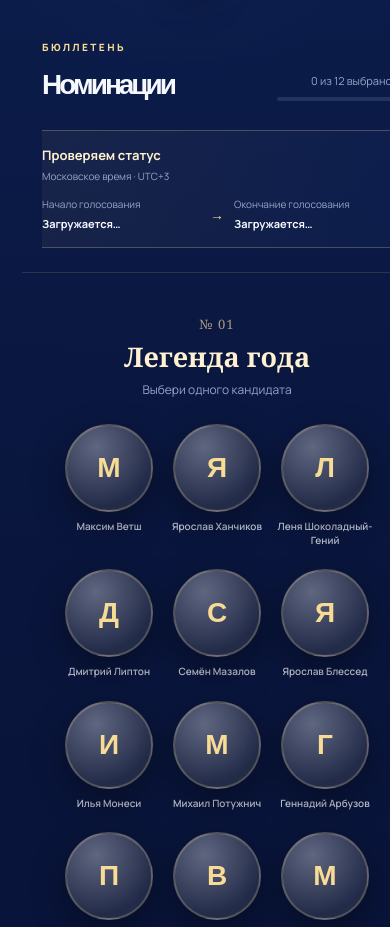
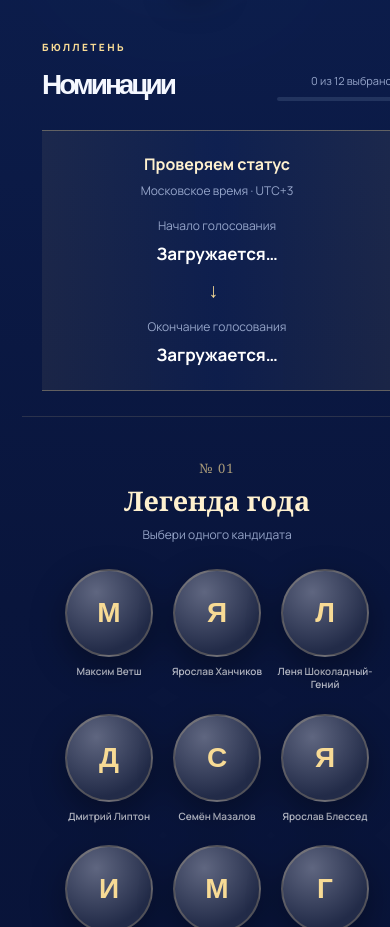
Before and after one commit to imnotd1ma/slago-awards, a plain HTML site: page index.html in a window 390 px wide. Shown: the part 960-1887 px from the top of the page. Drawn offline with nearby package versions, Linux system fonts and the light colour scheme; no server answers; a web font is replaced by a local one.

Commit message:
another fix of time

```diff
--- a/styles.css
+++ b/styles.css
@@ -126,15 +126,15 @@ body:before { content:""; position:fixed; z-index:-4; inset:0; pointer-events:no
 .admin-control-row h2,.admin-section h2 { margin:0; font:600 18px Unbounded,sans-serif; }
 .admin-control-row p { margin:7px 0 0; color:var(--muted); font-size:12px; }
 .voting-period { margin:20px 0 0; color:#fff1cf; font-size:13px; font-weight:700; }
-.voting-schedule { display:grid; grid-template-columns:minmax(180px,.7fr) minmax(0,1.7fr); align-items:center; gap:24px; margin:-5px 0 28px; padding:17px 21px; border-top:1px solid rgba(248,219,149,.25); border-bottom:1px solid rgba(248,219,149,.25); background:linear-gradient(90deg,rgba(248,219,149,.055),rgba(83,143,255,.04)); }
-.voting-window-meta { display:grid; gap:5px; }
-.voting-window-meta strong { color:#fff1cf; font-size:13px; }
-.voting-window-meta span { color:var(--muted); font-size:10px; }
-.voting-window-times { display:grid; grid-template-columns:minmax(0,1fr) auto minmax(0,1fr); align-items:center; gap:20px; }
-.voting-window-times > div { min-width:0; display:grid; gap:5px; }
-.voting-window-times small { color:var(--muted); font-size:10px; }
-.voting-window-times strong { color:#f5f8ff; font-size:12px; line-height:1.45; overflow-wrap:anywhere; }
-.voting-window-divider { color:var(--accent); font-size:18px; }
+.voting-schedule { display:grid; justify-items:center; gap:20px; margin:0 0 34px; padding:27px 24px 29px; border-top:1px solid rgba(248,219,149,.32); border-bottom:1px solid rgba(248,219,149,.32); background:linear-gradient(90deg,rgba(248,219,149,.07),rgba(83,143,255,.055),rgba(248,219,149,.07)); text-align:center; }
+.voting-window-meta { display:grid; justify-items:center; gap:7px; }
+.voting-window-meta strong { color:#fff1cf; font-size:17px; }
+.voting-window-meta span { color:var(--muted); font-size:12px; }
+.voting-window-times { width:min(850px,100%); display:grid; grid-template-columns:minmax(0,1fr) auto minmax(0,1fr); align-items:center; gap:32px; }
+.voting-window-times > div { min-width:0; display:grid; justify-items:center; gap:8px; }
+.voting-window-times small { color:var(--muted); font-size:12px; }
+.voting-window-times strong { color:#fff; font-size:20px; line-height:1.4; overflow-wrap:anywhere; }
+.voting-window-divider { color:var(--accent); font-size:26px; }
 .status-dot.is-waiting i { background:#fbbf24; box-shadow:0 0 10px #fbbf24; animation:none; }
 .switch { position:relative; width:54px; height:30px; flex:none; }
 .switch input { position:absolute; opacity:0; width:1px; height:1px; }
@@ -179,10 +179,11 @@ body:before { content:""; position:fixed; z-index:-4; inset:0; pointer-events:no
 .candidate-description { color:rgba(238,239,245,.66); font-size:11px; font-weight:400; line-height:1.45; overflow-wrap:anywhere; }
 @media(max-width:760px) {
   .admin-main { padding:44px 20px 75px; }
-  .voting-schedule { grid-template-columns:1fr; gap:14px; margin:0 20px 24px; padding:15px 0; }
-  .voting-window-times { gap:10px; }
-  .voting-window-times strong { font-size:11px; }
-  .voting-window-divider { font-size:14px; }
+  .voting-schedule { gap:18px; margin:0 20px 25px; padding:22px 10px 24px; }
+  .voting-window-meta strong { font-size:16px; }
+  .voting-window-times { grid-template-columns:1fr; gap:16px; }
+  .voting-window-times strong { font-size:17px; }
+  .voting-window-divider { transform:rotate(90deg); font-size:20px; line-height:1; }
   .admin-heading h1 { font-size:27px; }
   .admin-dates,.admin-results { grid-template-columns:1fr; }
   .admin-stats { gap:12px; }
```
